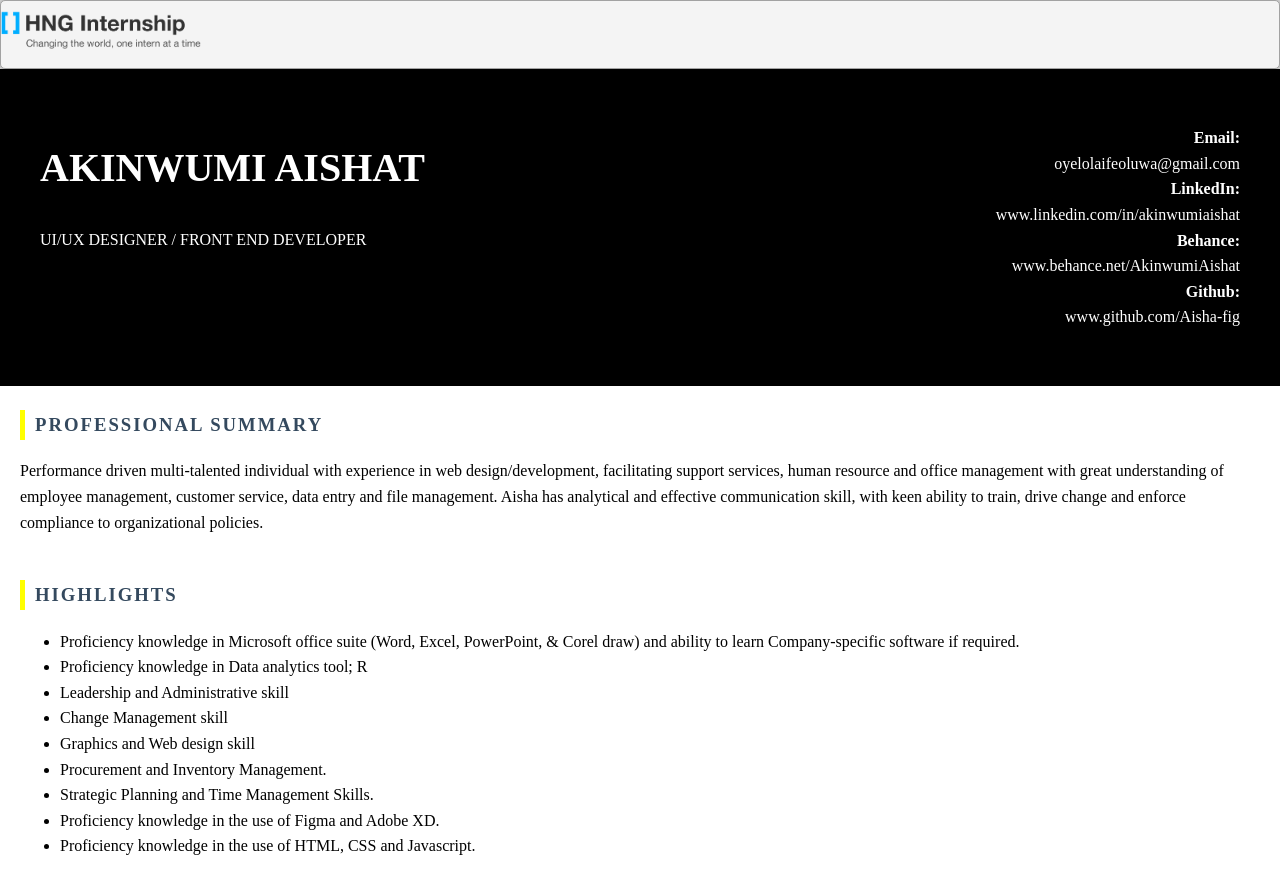
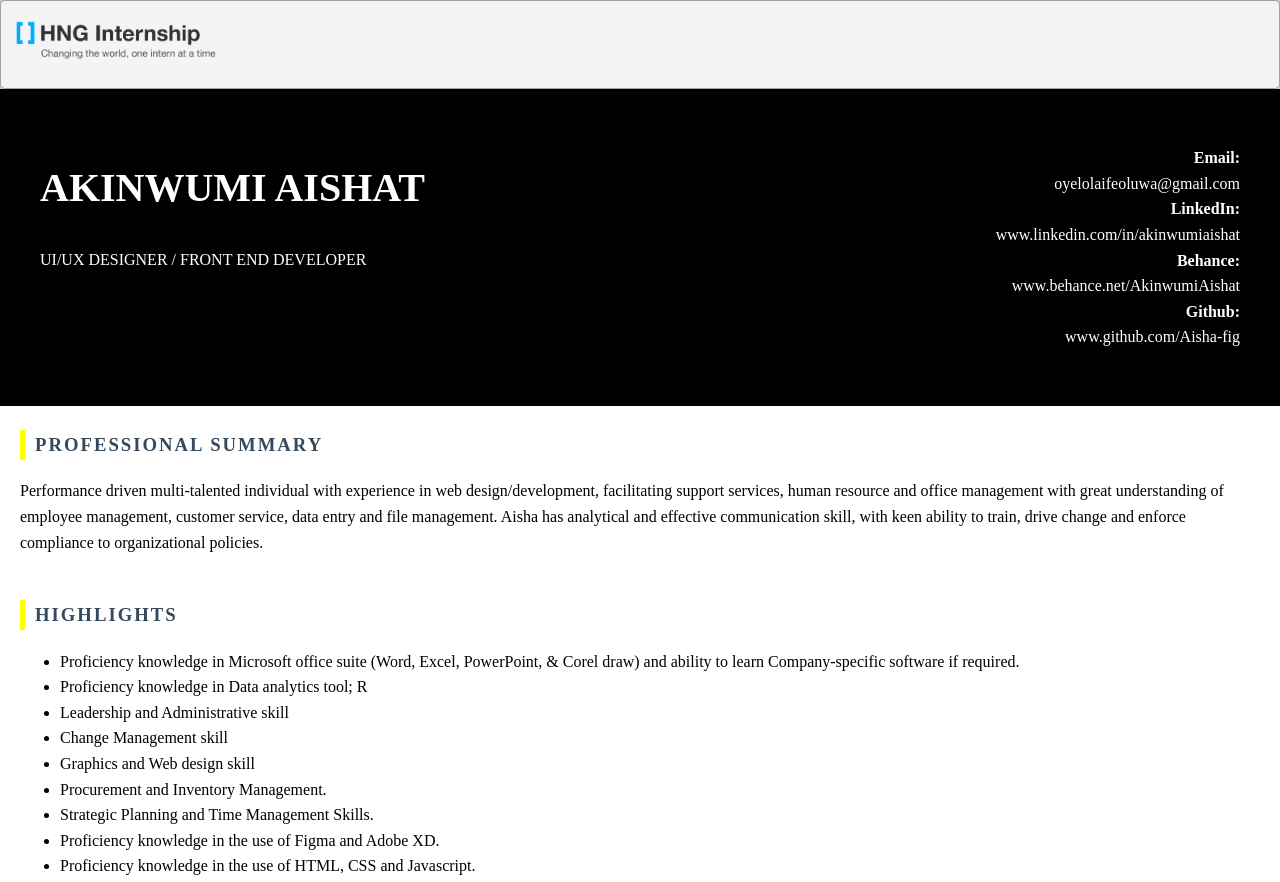
Before and after one commit to Aisha-fig/Aisha-resume, a plain HTML site: page index.html in a window 1280 px wide. Shown: the top 882 px of the page. Drawn offline with Linux system fonts and the light colour scheme.

Commit message:
Update newAisha.css

```diff
--- a/newAisha.css
+++ b/newAisha.css
@@ -34,6 +34,13 @@ a {
 	font-size: 1.45em;
 }
 
+.logo a,
+.main-nav a {
+	padding: 10px 15px;
+	text-transform: uppercase;
+	text-align: center;
+	display: block;
+}
 
 .header {
 	padding-top: .5em;
```
